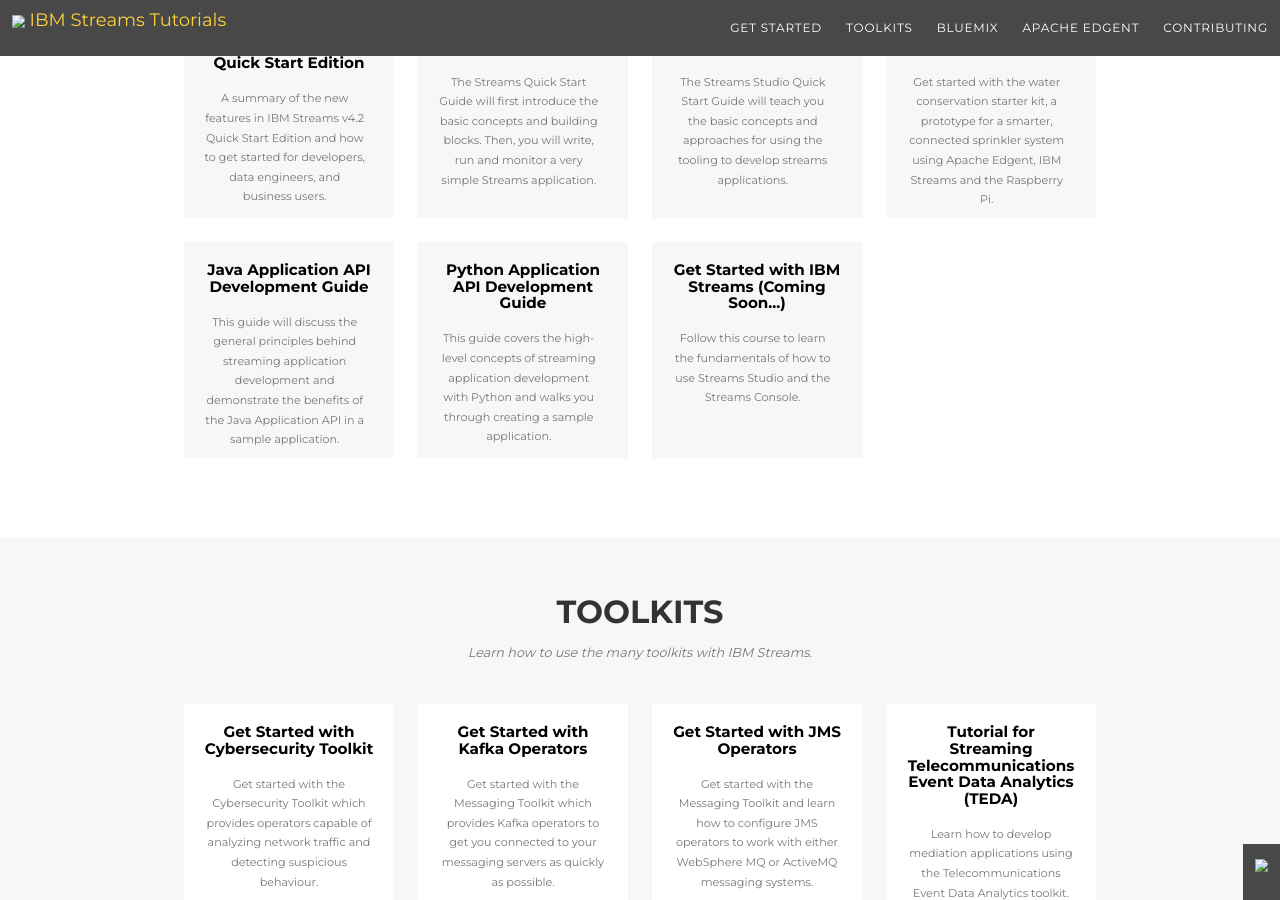
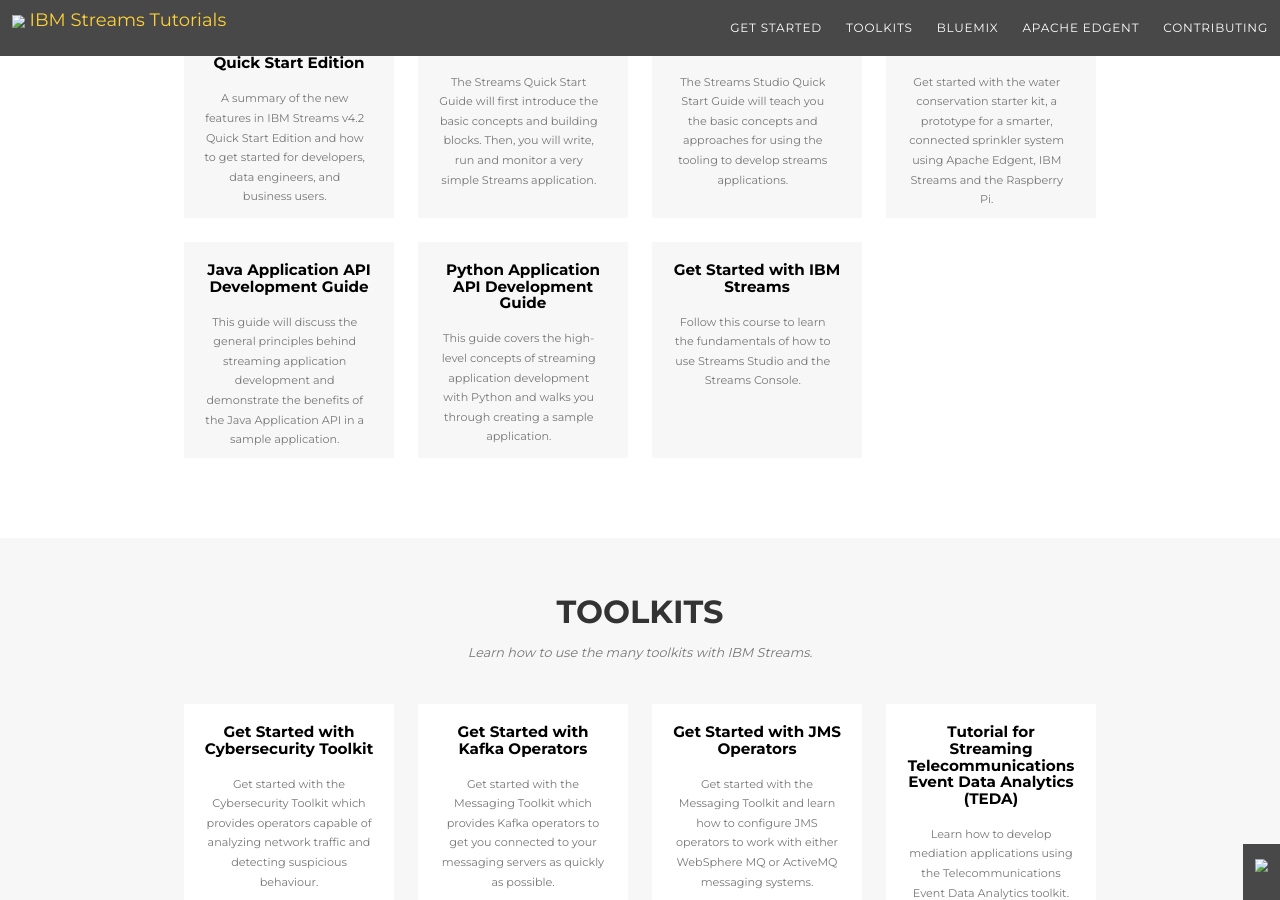
Before and after one commit to IBMStreams/tutorials, a Jekyll site: the page built from _posts/getStarted/2014-07-18-project-7.markdown, in a window 1280 px wide and 900 px high, scrolled down 436 px. Built offline with Jekyll 4.4.1, drawn with Linux system fonts in a browser that asks for light colours; nearby versions of some CDN libraries; some web fonts are replaced.

Commit message:
Update course post (#31)
* Update course link

* Add "new" label to course image

* Remove (Coming Soon...) from course title

* Change "new" label color from blue to orange

```diff
--- a/_posts/getStarted/2014-07-18-project-7.markdown
+++ b/_posts/getStarted/2014-07-18-project-7.markdown
@@ -1,9 +1,9 @@
 ---
-title: Get Started with IBM Streams (Coming Soon...)
+title: Get Started with IBM Streams
 subtitle: Follow this course to learn the fundamentals of how to use Streams Studio and the Streams Console.
 layout: default
 category: getStarted
-imgURL: http://ibmstreams.github.io/streamsx.documentation/docs/4.2/qse-getting-started/
+imgURL: https://developer.ibm.com/courses/all-courses/get-started-with-ibm-streams/
 thumbnail: get-started-with-ibm-streams.png
 alt: image-alt
 ---
```
Also changed, not shown: img/getStarted/get-started-with-ibm-streams.png.
